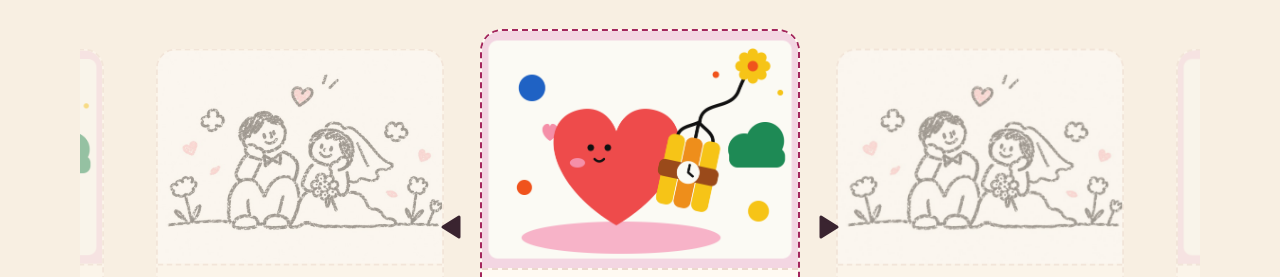
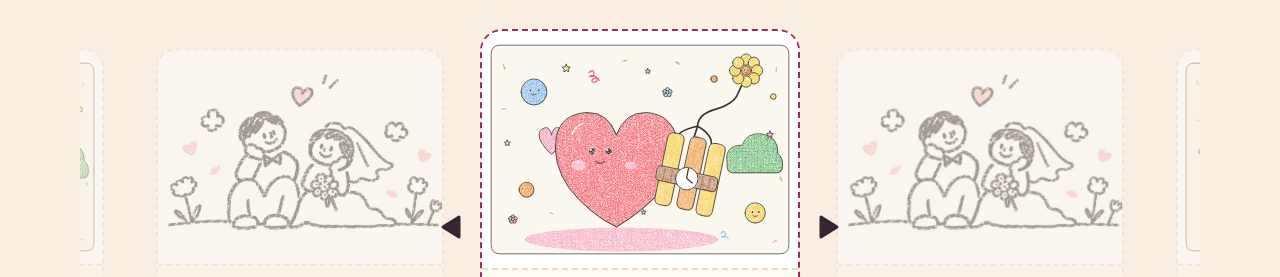
Before and after one commit to softloomoon/wedding_project, a plain HTML site: page index.html in a window 1280 px wide. Shown: the part 665-942 px from the top of the page. Drawn offline with Linux system fonts and the light colour scheme; a web font is replaced by a local one.

Commit message:
Use heart sticker art and white background on the deadline test card (#2)
The home page card for the marriage deadline test now shows the new
heart sticker illustration (test3/card.svg) on a white background
instead of the pink one. The picture is fitted whole, not cropped.


Claude-Session: https://claude.ai/code/session_01S32QDXn8L7cgQ84DseUn6x

Co-authored-by: Claude <noreply@anthropic.com>

```diff
--- a/index.html
+++ b/index.html
@@ -177,7 +177,7 @@ footer{border-top:3px dashed var(--line);padding:22px 0 36px;color:var(--ink-sof
 <script>
 /* 테스트 목록: 여기에 항목을 추가하면 배너에 자동으로 들어갑니다. img 는 카드 그림, src 는 테스트 페이지 파일입니다. */
 const TESTS = [
-  { id:"majinoseon", title:"나의 결혼 마지노선 테스트", desc:"배우자의 어떤 행동만큼은 절대 받아들이기 어려울까요?", img:"test3/hero.png", src:"test3/", tone:"#f3d6e2" },
+  { id:"majinoseon", title:"나의 결혼 마지노선 테스트", desc:"배우자의 어떤 행동만큼은 절대 받아들이기 어려울까요?", img:"test3/card.svg", src:"test3/", tone:"#ffffff", fit:true },
   { id:"values", title:"결혼 가치관 맞춰보기", desc:"우리, 결혼에 대해 같은 그림을 그리고 있을까?", img:"values/hero.jpg", src:"values/", tone:"#fffaf2" }
 ];
 /* 밸런스 게임 목록: 여기에 항목을 추가하면 '밸런스 게임' 카테고리에 카드가 생깁니다. */
@@ -196,7 +196,7 @@ function makeCard(t, clone){
   a.href = "#" + t.id;
   a.style.setProperty("--tone", t.tone);
   if (clone){ a.setAttribute("aria-hidden","true"); a.tabIndex = -1; }
-  a.innerHTML = '<div class="card-art">' + artSvg(t) + '</div><div class="card-body"><h3 class="card-title"></h3><p class="card-desc"></p><span class="pill">테스트 하기</span></div>';
+  a.innerHTML = '<div class="card-art' + (t.fit ? ' fit' : '') + '">' + artSvg(t) + '</div><div class="card-body"><h3 class="card-title"></h3><p class="card-desc"></p><span class="pill">테스트 하기</span></div>';
   a.querySelector(".card-title").textContent = t.title;
   a.querySelector(".card-desc").textContent = t.desc;
   return a;
```
Also changed, not shown: test3/card.svg (added).
